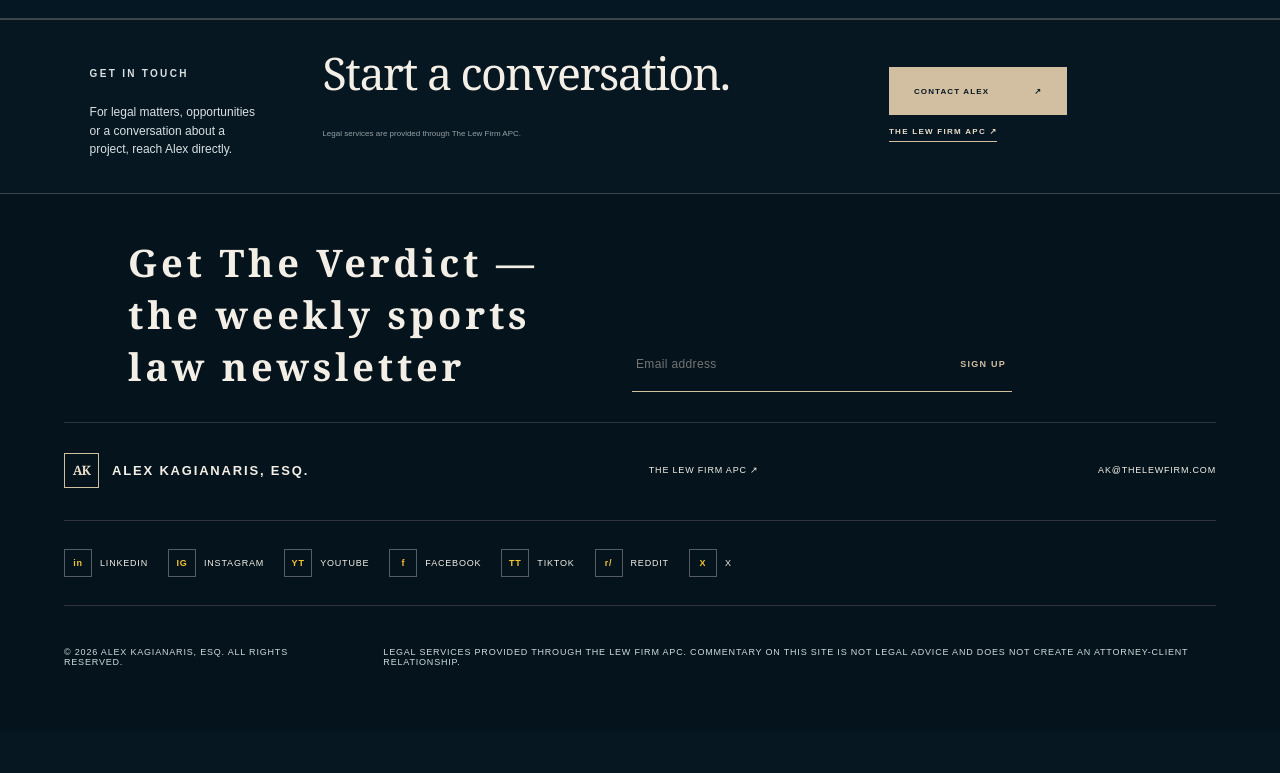
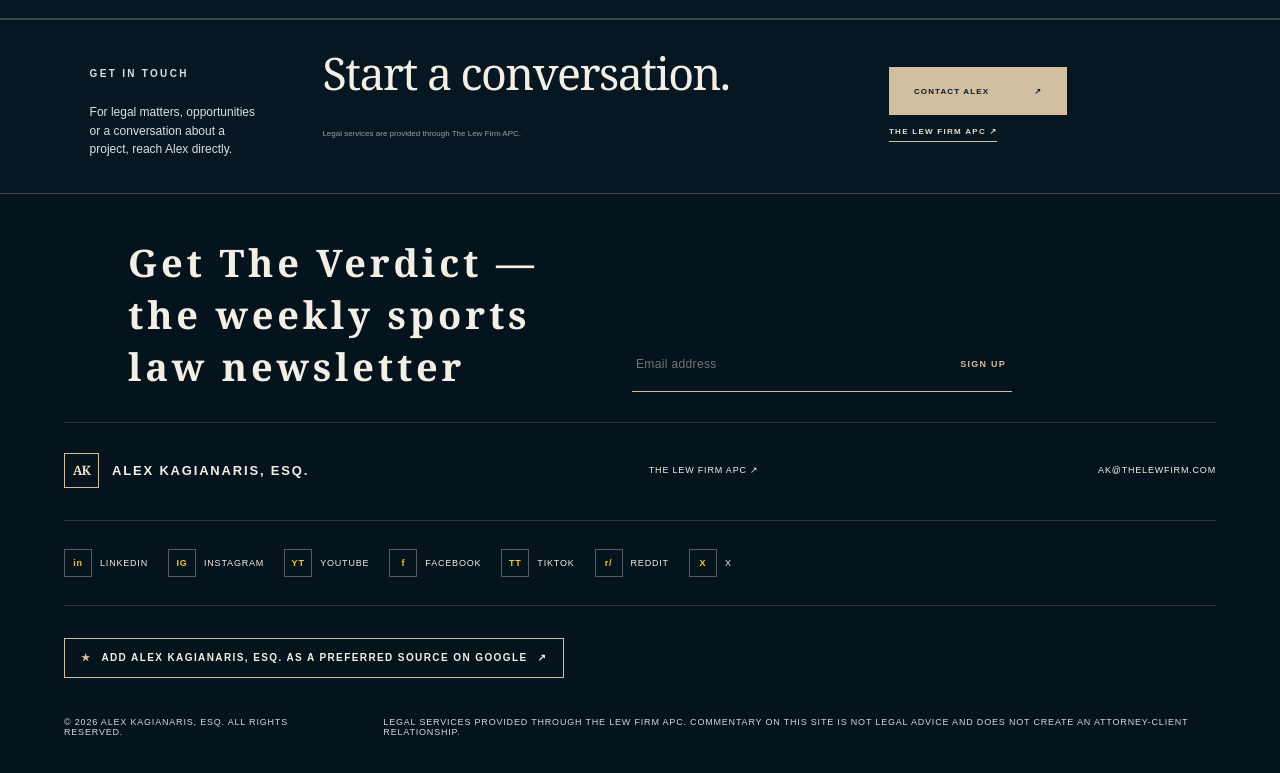
Before and after one commit to alexkaglew-ux/legal-audit, a React (Vite) app: page / in a window 1280 px wide. Shown: the part 2054-2827 px from the top of the page. Before the commit the page ends 2785 px from the top, so only its background shows below. Built offline with nearby package versions, Linux system fonts and the light colour scheme.

Commit message:
Google Preferred Sources button (deeplink https://www.google.com/preferences/source?q=alexkagianaris.com) in the homepage footer and on /about/, /sports/, /thank-you. Approved by Alex Kagianaris in chat 2026-10-29.

```diff
--- a/public/thank-you.html
+++ b/public/thank-you.html
@@ -54,6 +54,7 @@
 </main>
 
 <footer>
+<p class="pref" style="text-align:center;margin:0 0 24px"><a href="https://www.google.com/preferences/source?q=alexkagianaris.com" target="_blank" rel="noopener" data-preferred-source style="display:inline-block;max-width:100%;box-sizing:border-box;border:1px solid #d2bea0;color:#f4efe6;padding:12px 16px;font:800 10px/1.4 Arial,sans-serif;letter-spacing:.14em;text-transform:uppercase;text-decoration:none">★ Add Alex Kagianaris, Esq. as a preferred source on Google ↗</a></p>
 <div class="footer-bottom">
 <p>&copy; 2026 Alex Kagianaris. All rights reserved.</p>
 <p>Commentary, not legal advice.</p>
--- a/src/styles.css
+++ b/src/styles.css
@@ -121,3 +121,10 @@ a,button{cursor:pointer}
 .legal-audit-links{flex-direction:column;gap:16px}
 .footer-top{flex-wrap:wrap;gap:14px}
 }
+
+/* Google Preferred Sources deeplink (official format per Google Search Central). Custom badge, no Google script. */
+.footer-pref{margin:0 0 30px}
+.pref-src{display:inline-flex;align-items:center;gap:10px;max-width:100%;box-sizing:border-box;padding:12px 16px;border:1px solid var(--beige,#d2bea0);color:var(--ivory,#f4efe6)!important;font-size:10px;font-weight:800;letter-spacing:.14em;text-transform:uppercase;line-height:1.4;transition:background-color .15s ease,color .15s ease}
+.pref-src:hover,.pref-src:focus-visible{background:var(--beige,#d2bea0);color:#081923!important}
+.pref-star{color:var(--beige,#d2bea0)}.pref-src:hover .pref-star,.pref-src:focus-visible .pref-star{color:#081923}
+@media(max-width:600px){.pref-src{display:flex;width:100%;font-size:9px;letter-spacing:.1em}}
```
Also changed, not shown: public/about/index.html (+1 -1 lines), public/sports/index.html (+1 -1 lines), src/components/SiteFooter.jsx (+1 -1 lines).
